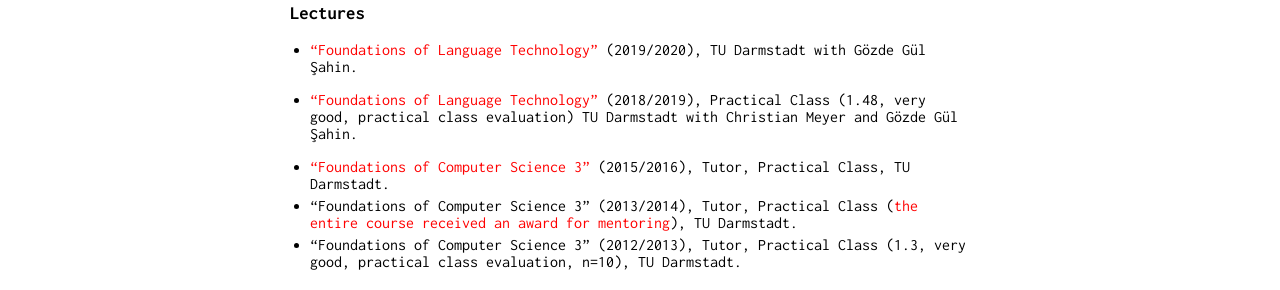
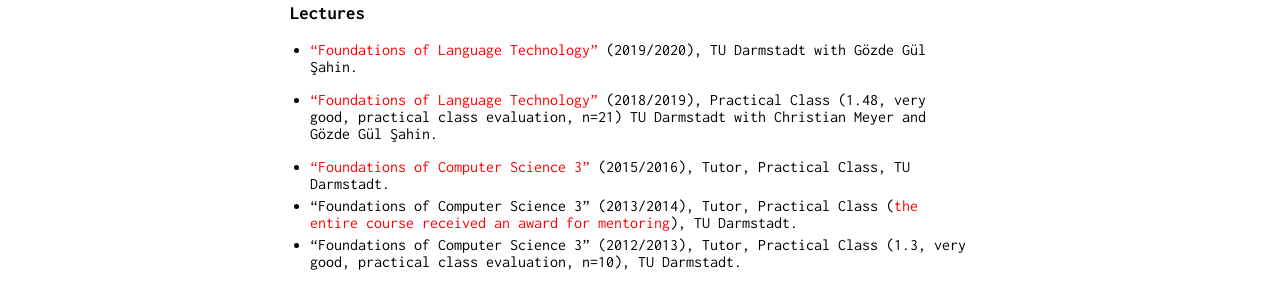
Before and after one commit to chkla/gitPage, a Jekyll site: the page built from teaching.md, in a window 1280 px wide. Shown: the part 159-449 px from the top of the page. Built offline with Jekyll 4.4.1, drawn with Linux system fonts in a browser that asks for light colours.

Commit message:
Update teaching.md

```diff
--- a/teaching.md
+++ b/teaching.md
@@ -6,7 +6,7 @@ I teach or have been teaching:
 
 ### Lectures
 * ["Foundations of Language Technology"](https://www.informatik.tu-darmstadt.de/ukp/teaching_ukp/courses_3/previous_terms/wise_2018___2019/foundations_of_language_technology_6/foundations_of_language_technology_7.en.jsp) (2019/2020), TU Darmstadt with Gözde Gül Şahin.
-* ["Foundations of Language Technology"](https://www.informatik.tu-darmstadt.de/ukp/teaching_ukp/courses_3/current_and_upcoming_courses/wise_2018___2019/foundations_of_language_technology_6/foundations_of_language_technology_7.en.jsp) (2018/2019), Practical Class (1.48, very good, practical class evaluation) TU Darmstadt with Christian Meyer and Gözde Gül Şahin.
+* ["Foundations of Language Technology"](https://www.informatik.tu-darmstadt.de/ukp/teaching_ukp/courses_3/current_and_upcoming_courses/wise_2018___2019/foundations_of_language_technology_6/foundations_of_language_technology_7.en.jsp) (2018/2019), Practical Class (1.48, very good, practical class evaluation, n=21) TU Darmstadt with Christian Meyer and Gözde Gül Şahin.
 
 * ["Foundations of Computer Science 3"](https://www.visinf.tu-darmstadt.de/classes/lectures/gdi_iii/vi_lectures_gdi3_ws15.en.jsp) (2015/2016), Tutor, Practical Class, TU Darmstadt.
 * "Foundations of Computer Science 3" (2013/2014), Tutor, Practical Class ([the entire course received an award for mentoring](https://www.fachschaft.informatik.tu-darmstadt.de/de/studierende/feedback/hall-of-fame/)), TU Darmstadt.
```
